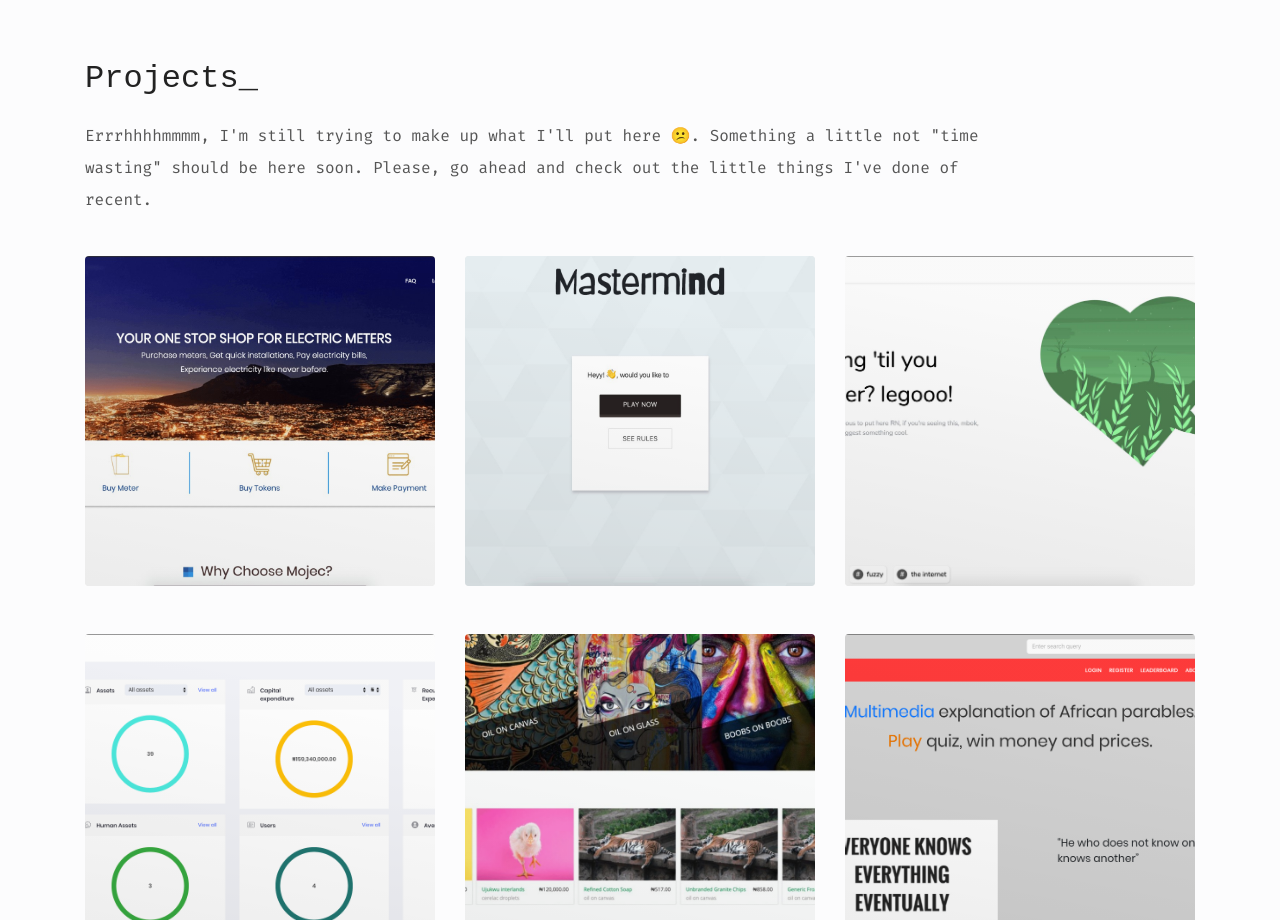
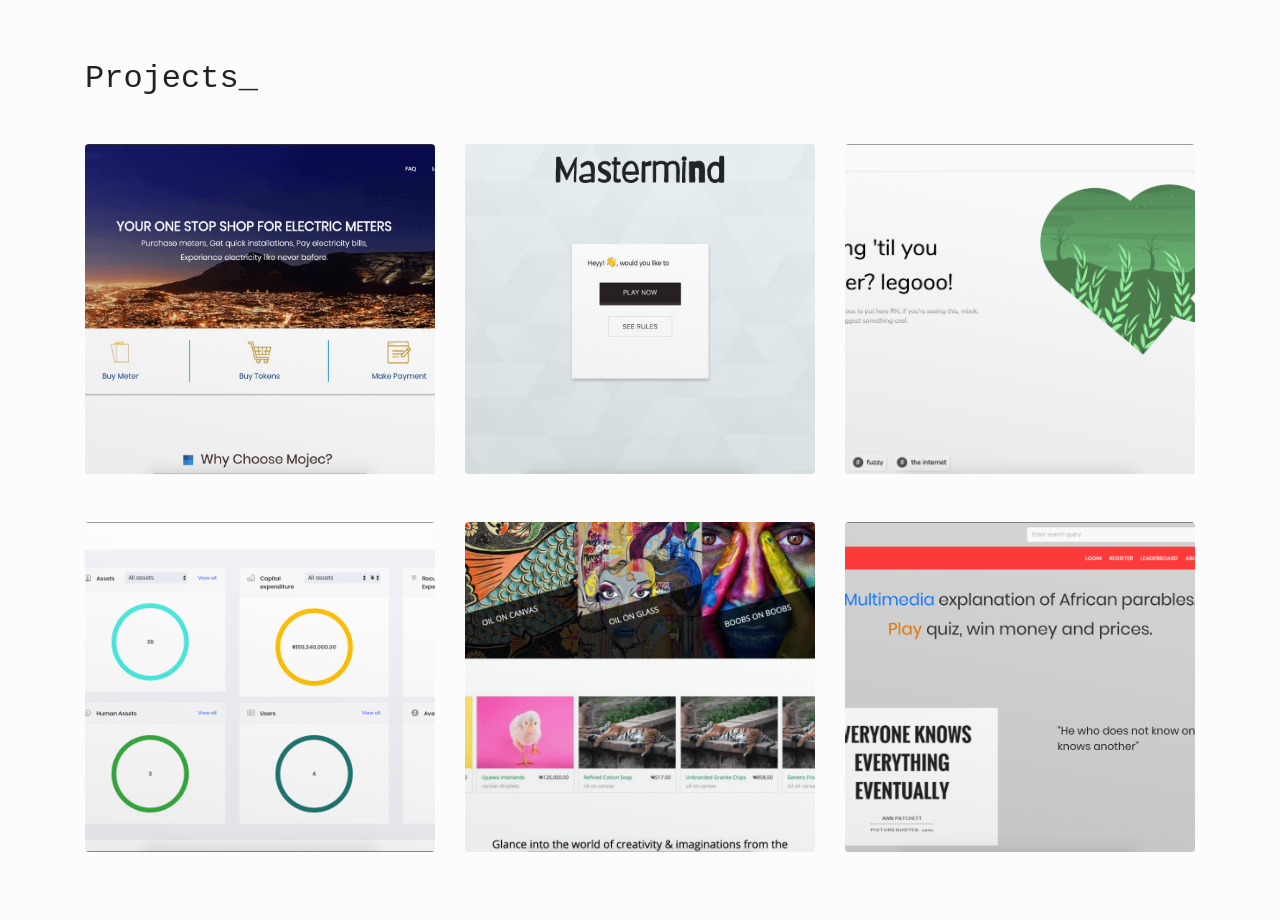
Before and after one commit to yemiOdetola/portfolio, a React (Create React App) app: page / in a window 1280 px wide. Shown: the part 1940-2860 px from the top of the page. Built offline with nearby package versions, Linux system fonts and the light colour scheme.

Commit message:
fix: changed project descriptions as directed by @Yasky

```diff
--- a/package.json
+++ b/package.json
@@ -7,14 +7,14 @@
     "@testing-library/react": "^9.5.0",
     "@testing-library/user-event": "^7.2.1",
     "bootstrap": "^4.4.1",
-    "node-sass": "^7.0.0",
+    "node-sass": "^4.13.1",
     "react": "^16.13.0",
     "react-dom": "^16.13.0",
     "react-router-dom": "^5.1.2",
     "react-scripts": "3.4.0"
   },
   "scripts": {
-    "start": "react-scripts start",
+    "start": "BROWSER=none react-scripts start",
     "build": "react-scripts build",
     "test": "react-scripts test",
     "eject": "react-scripts eject"
--- a/src/constants/user.js
+++ b/src/constants/user.js
@@ -7,7 +7,7 @@ const profile = {
   image: 'pp.jpg',
   resume_desc: '',
   hello: 'I\'m a frontend developer and a javascript engineer. Delivering engaging and visually compelling applications with user-friendly interactions and experience. Sometimes, it actually does "work on my machine"',
-  project_intro: 'Errrhhhhmmmm, I\'m still trying to make up what I\'ll put here 😕. Something a little not "time wasting" should be here soon. Please, go ahead and check out the little things I\'ve done of recent.'
+  project_intro: ''
 }
 
 const experiences = [
```
Also changed, not shown: 1 other file (tests, documents, lock files or other folders).
